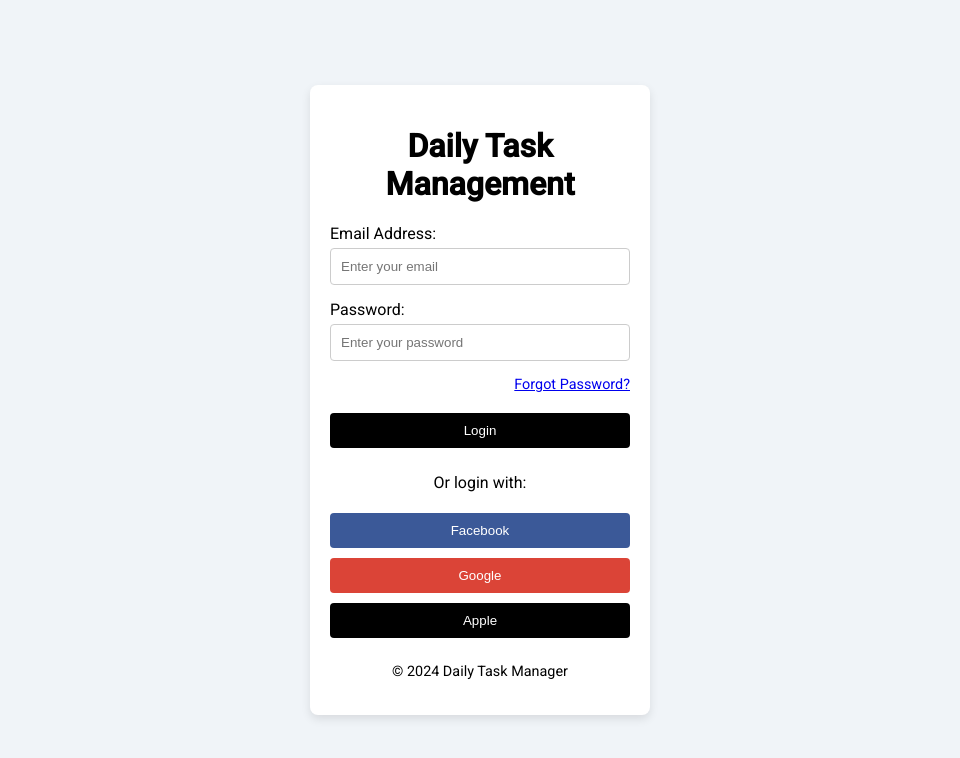
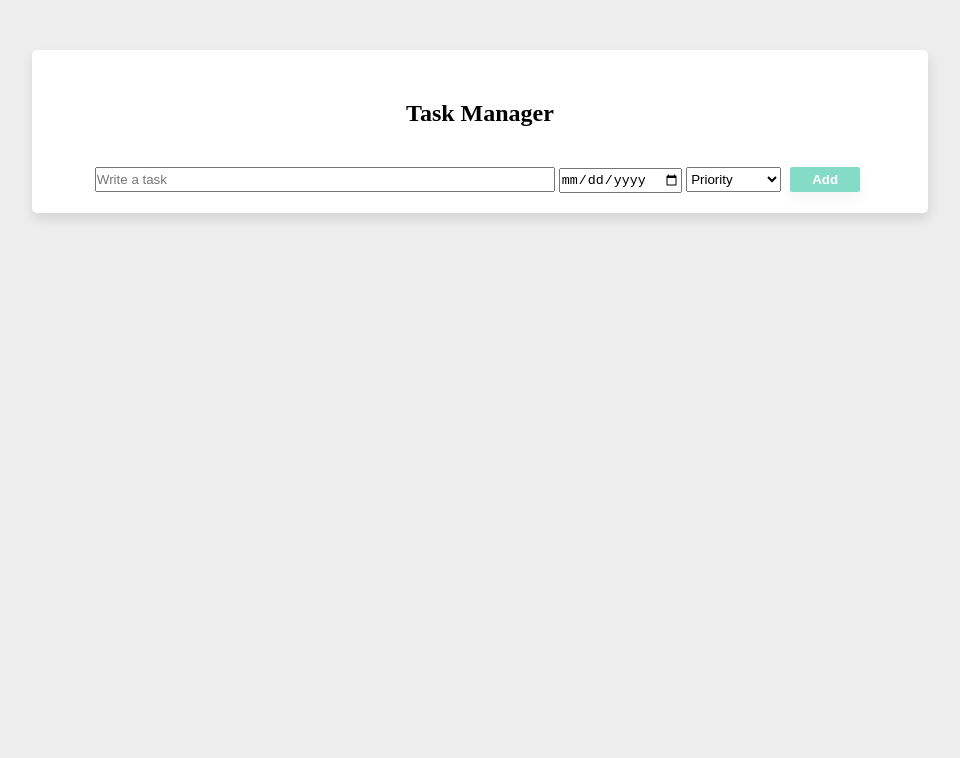
Before and after one commit to Shashank0403/TaskManging, a plain HTML site: page pavan.html in a window 1280 px wide. Shown: the whole page, without its empty margins (160-1120 px from the left). Drawn offline with Linux system fonts and the light colour scheme.

Commit message:
Update pavan.html

```diff
--- a/pavan.html
+++ b/pavan.html
@@ -3,138 +3,60 @@
 <head>
     <meta charset="UTF-8">
     <meta name="viewport" content="width=device-width, initial-scale=1.0">
-    <title>Login - Task Manager</title>
-    <link href="https://fonts.googleapis.com/css2?family=Roboto:wght@400;500&display=swap" rel="stylesheet">
-    <style>
-        body {
-            font-family: 'Roboto', sans-serif;
-            background-color: #f0f4f8;
-            margin: 0;
-            padding: 0;
-            display: flex;
-            justify-content: center;
-            align-items: center;
-            height: 100vh;
-        }
-        .container {
-            background-color: white;
-            padding: 20px;
-            border-radius: 8px;
-            box-shadow: 0 4px 10px rgba(0, 0, 0, 0.1);
-            width: 300px;
-        }
-        header {
-            text-align: center;
-            margin-bottom: 20px;
-        }
-        .login-form {
-            display: flex;
-            flex-direction: column;
-        }
-        label {
-            margin-bottom: 5px;
-        }
-        input {
-            margin-bottom: 15px;
-            padding: 10px;
-            border: 1px solid #ccc;
-            border-radius: 4px;
-        }
-        .forgot-password {
-            margin-bottom: 15px;
-            text-align: right;
-            font-size: 0.9em;
-        }
-        .login-button {
-            width: 100%; /* Make the button full width */
-            padding: 10px;
-            background-color: black;
-            color: white;
-            border: none;
-            border-radius: 4px;
-            cursor: pointer;
-            text-align: center;
-            display: inline-block;
-            transition: background-color 0.3s;
-        }
-        .login-button:hover {
-            background-color: #333; /* Darker shade on hover */
-        }
-        .social-login {
-            text-align: center;
-            margin: 20px 0;
-        }
-        button {
-            width: 100%;
-            padding: 10px;
-            margin: 5px 0;
-            border: none;
-            border-radius: 4px;
-            cursor: pointer;
-            color: white;
-            transition: background-color 0.3s;
-        }
-        .facebook-button { background-color: #3b5998; }
-        .google-button { background-color: #db4437; }
-        .apple-button { background-color: #000; }
-        footer {
-            text-align: center;
-            font-size: 0.9em;
-            margin-top: 20px;
-        }
-    </style>
+    <title>Task Manager App</title>
+    <link rel="stylesheet" href="css/styles.css">
+    <link rel="stylesheet" href="css/utilities.css">
+    <script src="https://kit.fontawesome.com/749b88acba.js" crossorigin="anonymous"></script>
 </head>
 <body>
-    <div class="container" id="mainContainer">
-        <header>
-            <h1>Daily Task Management</h1>
-        </header>
+    <div class="container">
 
-        <!-- Login Form -->
-        <form class="login-form" id="loginForm" onsubmit="return false;">
-            <label for="email">Email Address:</label>
-            <input type="email" id="email" placeholder="Enter your email" required>
-            <label for="password">Password:</label>
-            <input type="password" id="password" placeholder="Enter your password" required>
-            <a href="#" class="forgot-password" onclick="forgotPassword()">Forgot Password?</a>
-            <button type="button" class="login-button" onclick="handleLogin()">Login</button>
-        </form>
-
-        <!-- Social Login Options -->
-        <div class="social-login" id="socialLogin">
-            <p>Or login with:</p>
-            <button class="facebook-button" onclick="socialSignIn('facebook')">Facebook</button>
-            <button class="google-button" onclick="socialSignIn('google')">Google</button>
-            <button class="apple-button" onclick="socialSignIn('apple')">Apple</button>
+        <div class="title">
+            <h2>Task Manager</h2>
         </div>
 
-        <footer>
-            <p>&copy; 2024 Daily Task Manager</p>
-        </footer>
+        <p class="alert d-none">All inputs must be filled</p>
+
+        <div class="inputs">
+            <input type="text" id="taskName" class="task-name-input" placeholder="Write a task">
+            <input type="date" id="taskDueDate" class="task-due-date">
+            <select id="priority" class="priority-input">
+                <option value="" disabled selected>Priority</option>
+                <option value="High Priority">High Priority</option>
+                <option value="Low Priority">Low Priority</option>
+            </select>
+            <button class="btn add-tasks-btn" id="addTask">Add</button>
+        </div>
+
+        <div class="none-inputs d-none">
+            <div class="filter">
+                <div class="status-filter">
+                    <button class="btn" id="allTasks">All Tasks</button>
+                    <button class="btn" id="activeTasks">Active Tasks</button>
+                    <button class="btn" id="completedTasks">Completed Tasks</button>
+                </div>
+                <div class="sorting-filter">
+                    <button class="btn sort-btn" id="sortTasks">Sort by Priority</button>
+                    <button class="btn sort-btn" id="sortTasksByDate">Sort by Due Date</button>
+                </div>
+            </div>
+            <div class="tasks-list">
+                <table class="tasks" id="tasksListing" >
+                    <tr>
+                        <th class="column">Status</th>
+                        <th class="column">Tasks</th>
+                        <th class="column">Priority</th>
+                        <th class="column">Due Date</th>
+                        <th class="column">Actions</th>
+                    </tr>
+                </table>
+            </div>
+        </div>
+
+        <button class="btn clear-btn d-none">Clear All</button>
+
     </div>
 
-    <script>
-        function forgotPassword() {
-            alert('Password recovery options would be available here.');
-        }
-
-        function socialSignIn(platform) {
-            alert('Logged in with ' + platform);
-        }
-
-        function handleLogin() {
-            const email = document.getElementById('email').value;
-            const password = document.getElementById('password').value;
-
-            if (email && password) {
-                // Here, you can redirect or handle the login
-                alert('Logging in...');
-                // Example redirect (uncomment below line)
-                window.location.href = "index.html";
-            } else {
-                alert('Please fill in both email and password fields.');
-            }
-        }
-    </script>
+    <script src="js/script.js"></script>
 </body>
 </html>
```
